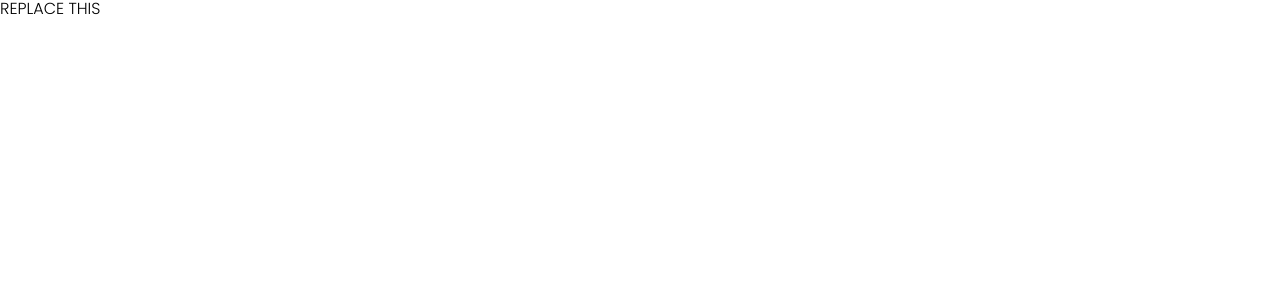
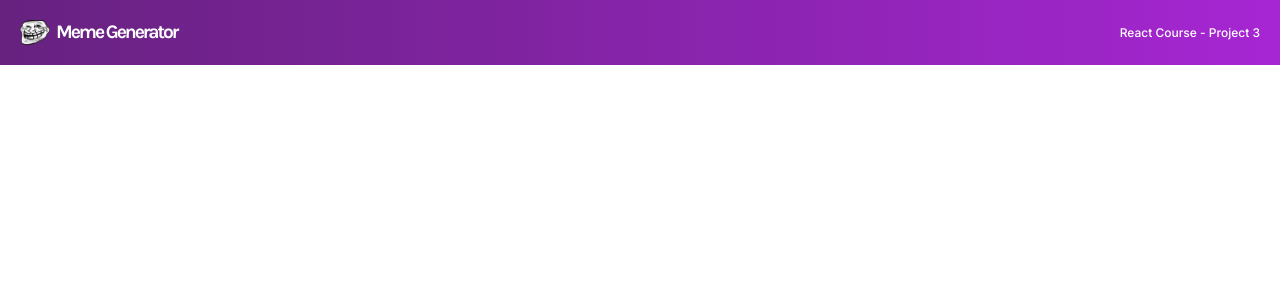
Before and after one commit to jawadrashid2011/react-project-scrimba, a React app: page / in a window 1280 px wide. Shown: the top 300 px of the page. Built offline with nearby package versions, Linux system fonts and the light colour scheme.

Commit message:
Completed Header

```diff
--- a/App.js
+++ b/App.js
@@ -1,9 +1,10 @@
 import React from "react"
+import Header from "./components/Header"
 
 export default function App() {
     return (
         <div>
-            REPLACE THIS
+            <Header />
         </div>
     )
 }
--- /dev/null
+++ b/components/Header.js
@@ -0,0 +1,18 @@
+import React from 'react'
+
+export default function Header(props) {
+    return (
+        <header>
+            <img
+                src="../public/images/troll-face.png"
+                className='header--image'
+            />
+            <h2 className='header--title'>
+                Meme Generator
+            </h2>
+            <h4 className='header--project'>
+                React Course - Project 3
+            </h4>
+        </header>
+    )
+}
--- a/index.css
+++ b/index.css
@@ -4,5 +4,32 @@
 
 body {
     margin: 0;
-    font-family: 'Poppins', sans-serif;
+    font-family: 'Karla', sans-serif;
 }
+
+header {
+    height: 65px;
+    background: linear-gradient(90deg, #672280 1.18%, #A626D3 100%);
+    display: flex;
+    padding: 20px;
+    color: white;
+    align-items: center;
+}
+
+.header--image {
+    height: 100%;
+    margin-right: 6px;
+}
+
+.header--title {
+    font-size: 1.2rem;
+    font-weight: 700;
+    letter-spacing: -2.075px;
+}
+
+.header--project {
+    margin-left: auto;
+    font-family: 'Inter', sans-serif;
+    font-size: 0.75rem;
+    font-weight: 500;
+}
--- a/index.html
+++ b/index.html
@@ -4,7 +4,8 @@
     <link rel="stylesheet" href="https://cdnjs.cloudflare.com/ajax/libs/normalize/8.0.1/normalize.css">
     <link rel="preconnect" href="https://fonts.googleapis.com">
     <link rel="preconnect" href="https://fonts.gstatic.com" crossorigin>
-    <link href="https://fonts.googleapis.com/css2?family=Poppins:wght@300;600&display=swap" rel="stylesheet">
+    <link href="https://fonts.googleapis.com/css2?family=Inter:wght@500&family=Karla:wght@400;700&display=swap"
+        rel="stylesheet">
     <link rel="stylesheet" href="index.css">
 </head>
 
```
Also changed, not shown: index.pack.js, public/images/troll-face.png (added).
